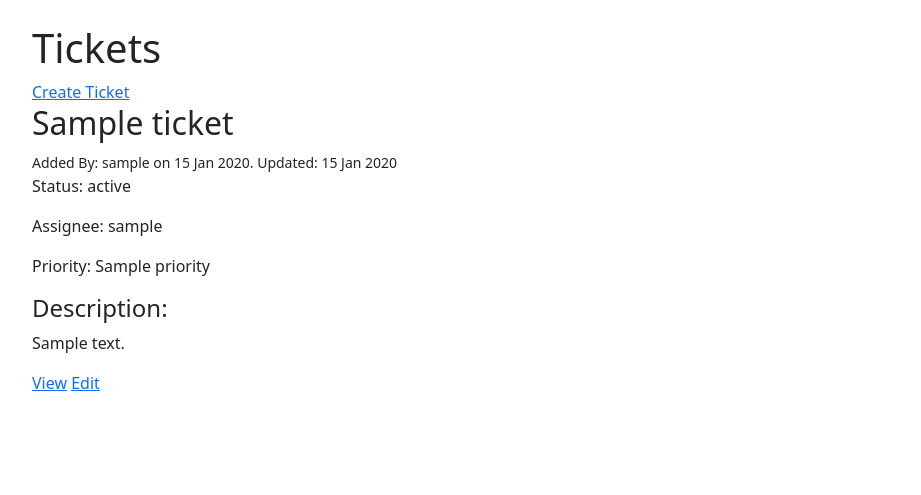
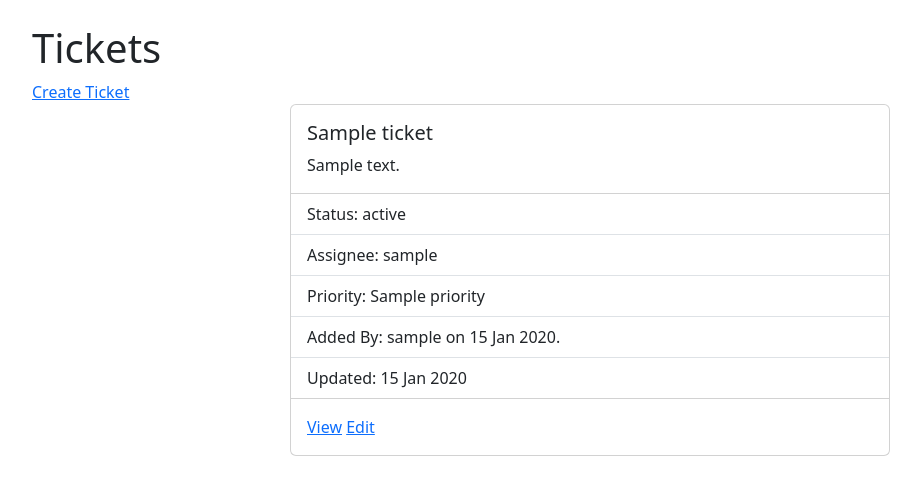
Before and after one commit to Union-Jack/EclipseSupportPortal, a Flask app: template templates/homepage.html in a window 1280 px wide. Shown: the part 56-551 px from the top of the page, without its empty margins (50-971 px from the left). Run offline with Flask 3, Linux system fonts and the light colour scheme; the template is opened without the code that fills it: most values are stand-ins (such as "Sample title", 1, 10 or a date in 2020).

Commit message:
Added cards to homepage

```diff
--- a/static/css/global.css
+++ b/static/css/global.css
@@ -16,3 +16,9 @@
 .nav-link.text-danger:hover {
     color: #ffffff !important;
 }
+
+.card {
+    width: 100%;
+    max-width: 600px;
+    margin: auto;
+}
--- a/templates/homepage.html
+++ b/templates/homepage.html
@@ -5,25 +5,33 @@
     <h1>Tickets</h1>
     <a href="{{ url_for('tickets.create_ticket') }}">Create Ticket</a>
     {% if tickets %}
+    <div class="row justify-content-center">
         {%for ticket in tickets %}
-            <div>
-                <h2>{{ ticket.title }}</h2>
-                <div>
-                    <small>Added By: {{ ticket.author.username }} on {{ ticket.date_created.strftime('%d %b %Y') }}. Updated: {{ ticket.date_updated.strftime('%d %b %Y') }}</small>
+        <div class="col-12 col-md-8 mb-4">
+            <div class="card">
+                <div class="card-body">
+                    <h5 class="card-title">{{ ticket.title }}</h5>
+                    <p class="card-text">{{ ticket.description }}</p>
                 </div>
-                <p>Status: {{ ticket.status }}</p>
-                <p>Assignee: {{ ticket.assignee.username }}</p>
-                <p>Priority: {{ ticket.priority }}<p>
-                <h4>Description:</h4>
-                <p>{{ ticket.description }}</p>
+                <ul class="list-group list-group-flush">
+                    <li class="list-group-item">Status: {{ ticket.status }}</li>
+                    <li class="list-group-item">Assignee: {{ ticket.assignee.username }}</li>
+                    <li class="list-group-item">Priority: {{ ticket.priority }}</li>
+                    <li class="list-group-item">Added By: {{ ticket.author.username }} on {{ ticket.date_created.strftime('%d %b %Y') }}.</li>
+                    <li class="list-group-item">Updated: {{ ticket.date_updated.strftime('%d %b %Y') }}</li>
+                </ul>
+                <div class="card-body">
                     <a href="{{ url_for('tickets.view_ticket', id=ticket.id) }}">View</a>
                     <a href="{{ url_for('tickets.edit_ticket', id=ticket.id) }}">Edit</a>
                     {% if current_user.admin %}
                     <a href="{{ url_for('tickets.delete_ticket', id=ticket.id) }}" onclick="return confirm('Are you sure you want to delete this ticket?');">Delete</a>
                     {% endif %}
                 </div>
+            </div>
+        </div>
         {% endfor %}
         {% else %}
         <div>No tickets found.</div>
     {% endif %}
+    </div>
 {% endblock %}
--- a/templates/view.html
+++ b/templates/view.html
@@ -9,6 +9,7 @@
     <a href="{{ url_for('tickets.delete_ticket', id=ticket.id) }}" onclick="return confirm('Are you sure you want to delete this ticket?');">Delete</a>
     {% endif %}
 </div>
+
 <div>
     <h2>{{ ticket.title }}</h2>
     <div>
@@ -45,7 +46,6 @@
     {{ form.submit(class="btn btn-primary") }}
 </form>
 
-
 <div>
     <a href="{{ url_for('tickets.homepage') }}">Back to List</a>
 </div>
```
Also changed, not shown: instance/EclipseSupportPortal.db. Lines whose indentation alone changed are shown as unchanged.
